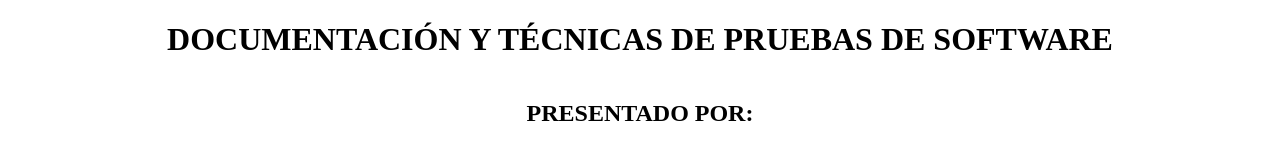
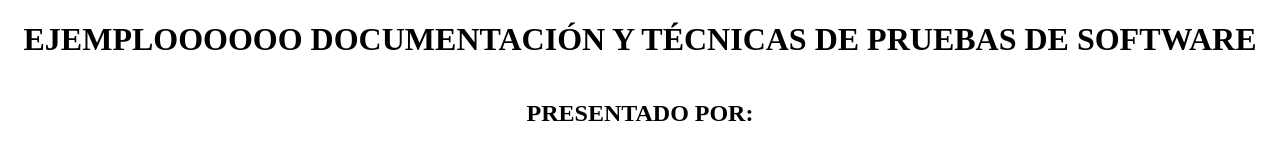
Before and after one commit to YesidHurtadoUNAD/ProyectoUNAD, a plain HTML site: page index.html in a window 1280 px wide. Shown: the top 162 px of the page. Drawn offline with Linux system fonts and the light colour scheme.

Commit message:
Ejemplo Git

```diff
--- a/index.html
+++ b/index.html
@@ -9,7 +9,7 @@
   <body class="backg">
 
     <div class="AlinearCentro">
-      <h1>DOCUMENTACIÓN Y TÉCNICAS DE PRUEBAS DE SOFTWARE</h1>
+      <h1>EJEMPLOOOOOO DOCUMENTACIÓN Y TÉCNICAS DE PRUEBAS DE SOFTWARE</h1>
     </div>
     <div class="AlinearCentro">
       <div class="alinearAbajo">
```
